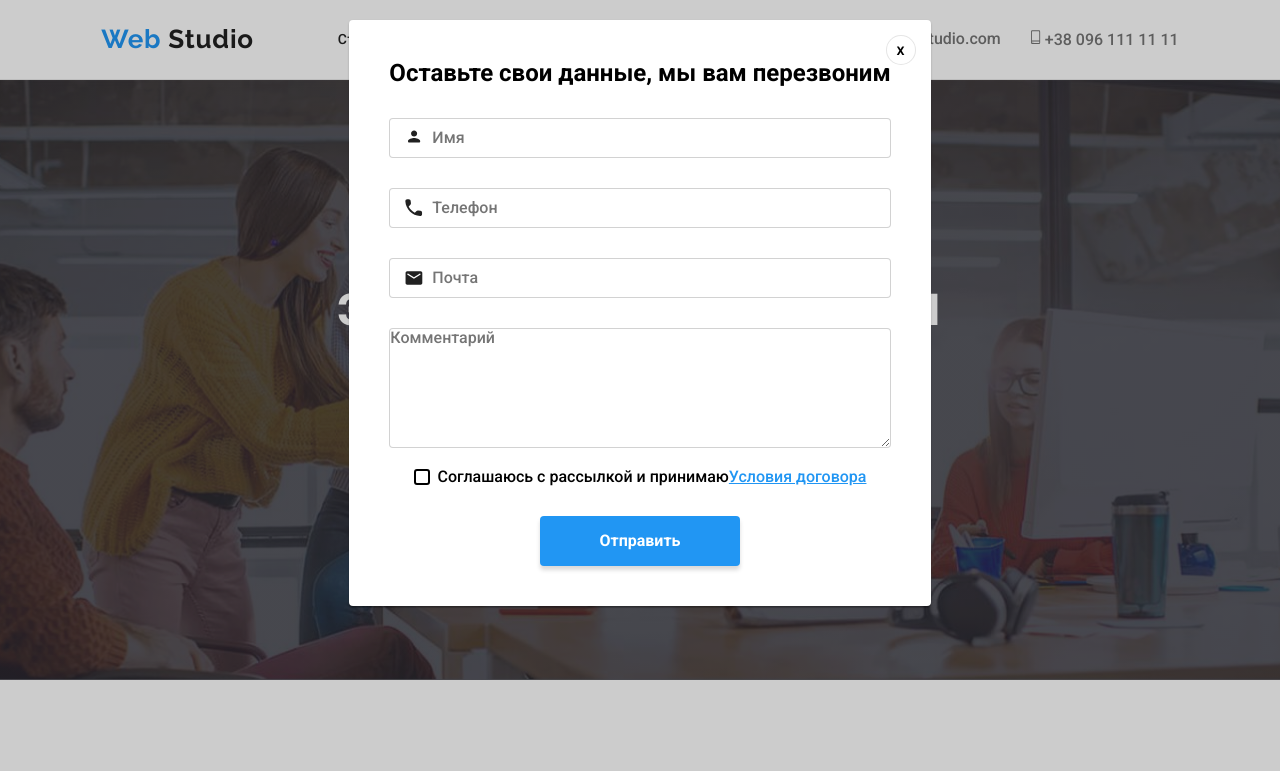
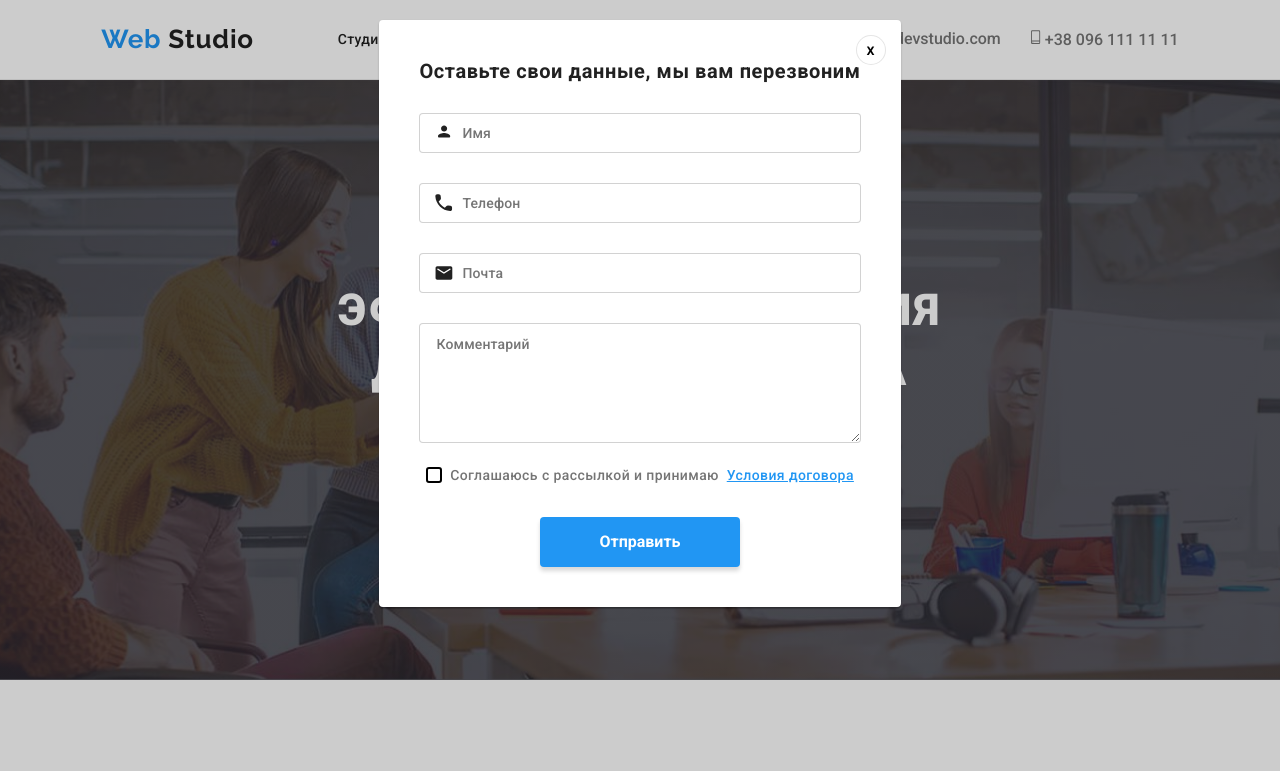
Before and after one commit to ChemnyiAndrii/goit-markup-hw-06, a plain HTML site: page index.html in a window 1280 px wide. Both pictures are taken after a click on the button "Заказать услугу". Shown: the top 771 px of the page. Drawn offline with Linux system fonts and the light colour scheme.

Commit message:
Вношу виправлення в модалку

```diff
--- a/css/style.css
+++ b/css/style.css
@@ -321,6 +321,7 @@ font-weight: 500;
   border-radius: 5px;
   margin-right: 10px;
   max-height: 404px;
+
 }
 .project li:nth-child(3n) {
   margin-right: 0px;
@@ -345,17 +346,20 @@ font-weight: 500;
   margin-left: 24px;
   margin-bottom: 20px;
 }
+.project-conteiner {
+  position: relative;
+}
 .project-text {
   display: inline-block;
   opacity: 0;
   position: absolute;
-  bottom: 0px;
+  top: 0px;
   right: 0px;
   height: 100%;
   padding-top: 63px;
   padding-left: 24px;
   padding-right: 24px;
-  transform: translateY(100%);
+  transform: translateY(35%);
   transition-property: all;
   transition-duration: 250ms;
   transition-timing-function: cubic-bezier(0.4, 0, 0.2, 1);
@@ -370,9 +374,7 @@ font-weight: 500;
   box-shadow: 1px 4px 6px rgba(0, 0, 0, 0.16), 0px 4px 4px rgba(0, 0, 0, 0.06),
     0px 1px 1px rgba(0, 0, 0, 0.12);
 }
-.project-conteiner {
-  position: relative;
-}
+
 /*Основний index*/
 /*Банер*/
 .baner {
@@ -715,6 +717,16 @@ font-weight: 500;
   flex-direction: column;
   padding: 40px;
 }
+.form h2{
+  font-family: Roboto;
+  font-style: normal;
+  font-weight: bold;
+  font-size: 20px;
+  line-height: 23px;
+  text-align: center;
+  letter-spacing: 0.03em;
+  color: #212121;
+}
 .form-input-text {
   width: 100%;
   height: 40px;
@@ -730,6 +742,15 @@ font-weight: 500;
   border-radius: 4px;
   height: 120px;
   margin-top: 30px;
+  padding: 12px 16px;
+}
+.form-textarea::placeholder{
+  font-style: normal;
+  font-weight: normal;
+  font-size: 14px;
+  line-height: 16px;
+  letter-spacing: 0.01em;
+  color: #757575;
 }
 .form-buttom {
   width: 200px;
@@ -780,11 +801,17 @@ font-weight: 500;
   transform: translateY(-50%) translateX(43px);
   color: #757575;
   transition: 250ms cubic-bezier(0.4, 0, 0.2, 1) all;
+  font-style: normal;
+  font-weight: normal;
+  font-size: 14px;
+  line-height: 16px;
+  letter-spacing: 0.01em;
 }
 .form-container:focus-within .form-icon,
 .form-container:focus-within .form-label {
   fill: var(--nav-color);
   color: var(--nav-color);
+  font-size: 12px;
 }
 .form-input-text:not(:placeholder-shown) + .form-label,
 .form-container:focus-within .form-label {
@@ -809,6 +836,10 @@ font-weight: 500;
 .checkbox-label {
   display: inline-flex;
   align-items: center;
+  font-size: 14px;
+  line-height: 24px;
+  letter-spacing: 0.03em;
+  color: #757575;
 }
 .checkbox {
   -webkit-appearance: none;
--- a/index.html
+++ b/index.html
@@ -357,9 +357,9 @@
               <label class="checkbox-field">
                 <input type="checkbox" name="Соглашаюсь с рассылкой" class="checkbox" />
                 <span class="checkbox-label">
-                  Соглашаюсь с рассылкой и принимаю <a href="">Условия договора</a>
-                </span></label
-              >
+                  Соглашаюсь с рассылкой и принимаю &nbsp<a href="">Условия договора</a>
+                </span>
+              </label>
             </div>
             <div class="form-container-buttom">
               <input type="button" name="" value="Отправить" class="form-buttom" />
```
